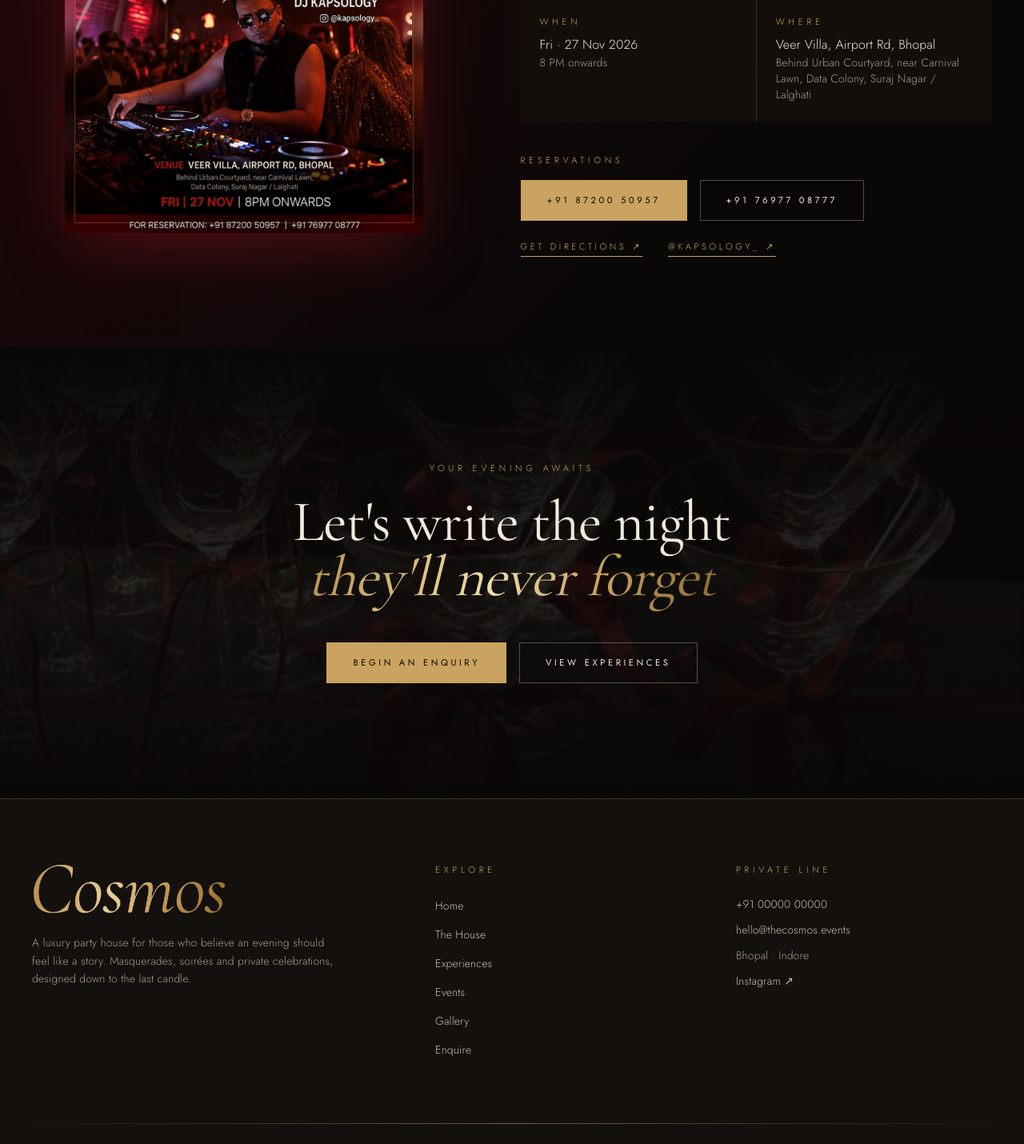
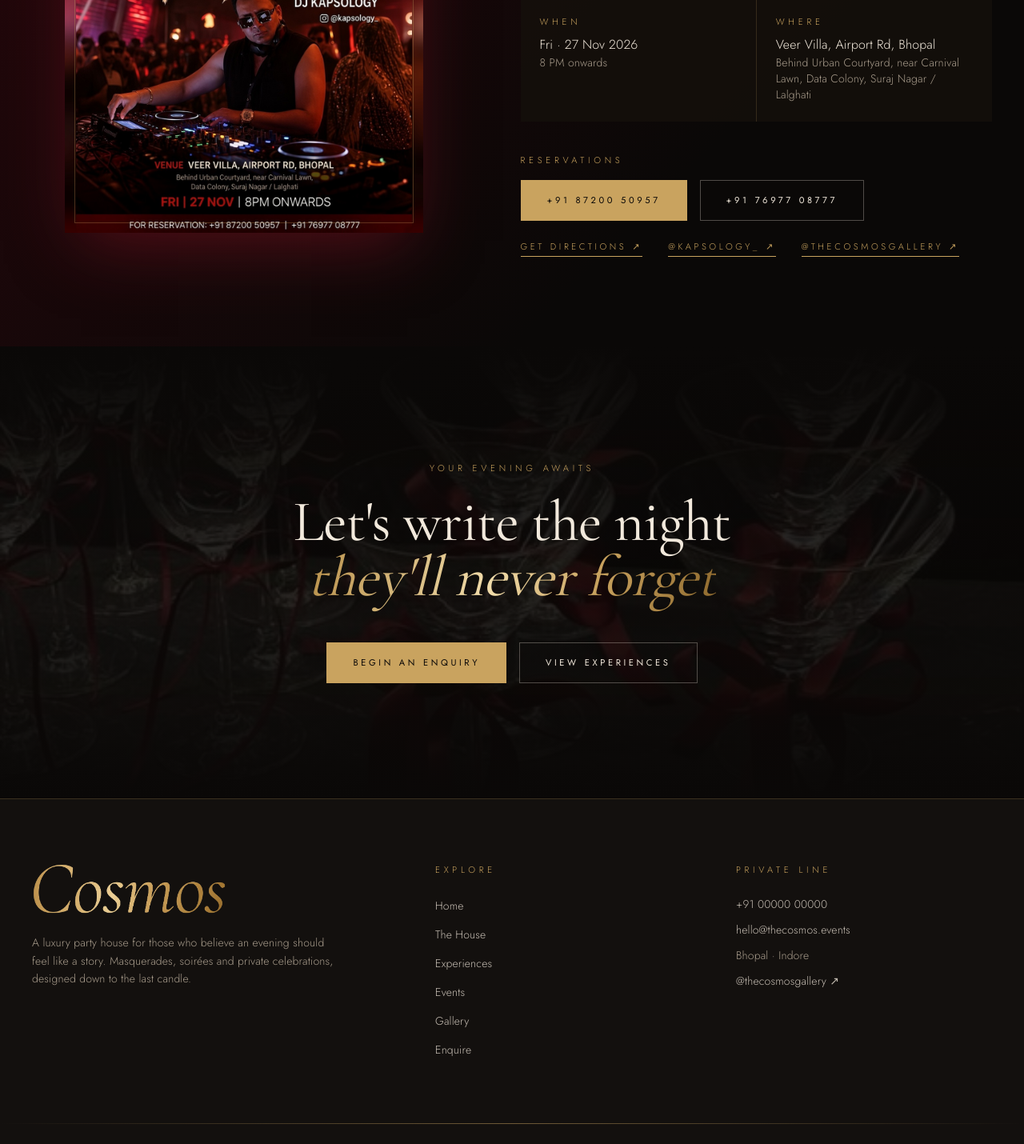
Before and after one commit to anshul52/COSMOS, a Next.js app: page /events in a window 1280 px wide. Shown: the part 1036-2466 px from the top of the page at 80% size. Built offline with nearby package versions, Linux system fonts and the light colour scheme; a web font is replaced by a local one.

Commit message:
feat(contact): update Instagram link and handle across components

```diff
--- a/src/app/events/page.tsx
+++ b/src/app/events/page.tsx
@@ -5,6 +5,7 @@ import EventFeature from "@/components/EventFeature";
 import Reveal from "@/components/Reveal";
 import CtaBand from "@/components/CtaBand";
 import { getUpcomingEvents } from "@/lib/events";
+import { contact } from "@/lib/site";
 
 export const metadata: Metadata = {
   title: "Events",
@@ -34,7 +35,13 @@ export default async function Events() {
             <h2 className="display text-4xl text-ivory md:text-5xl">
               The next night is <em className="gold-text italic">being planned.</em>
             </h2>
-            <p className="mt-6 text-muted">Follow us on Instagram or send an enquiry to hear first.</p>
+            <p className="mt-6 text-muted">
+              Follow{" "}
+              <a href={contact.instagram} target="_blank" rel="noreferrer" className="text-gold hover:underline">
+                {contact.instagramHandle}
+              </a>{" "}
+              on Instagram or send an enquiry to hear first.
+            </p>
             <Link href="/contact" className="btn-ghost mt-10">Enquire</Link>
           </Reveal>
         </section>
--- a/src/components/EventFeature.tsx
+++ b/src/components/EventFeature.tsx
@@ -1,5 +1,5 @@
 import Image from "next/image";
-import type { CosmosEvent } from "@/lib/site";
+import { contact, type CosmosEvent } from "@/lib/site";
 import Reveal from "./Reveal";
 
 const tel = (n: string) => `tel:${n.replace(/\s/g, "")}`;
@@ -81,6 +81,9 @@ export default function EventFeature({ event, headingLevel = "h2" }: { event: Co
               <a href={event.artist.instagram} target="_blank" rel="noreferrer" className="border-b border-gold pb-1 text-gold">
                 {event.artist.handle} ↗
               </a>
+              <a href={contact.instagram} target="_blank" rel="noreferrer" className="border-b border-gold pb-1 text-gold">
+                {contact.instagramHandle} ↗
+              </a>
             </div>
           </div>
         </Reveal>
--- a/src/components/Footer.tsx
+++ b/src/components/Footer.tsx
@@ -38,7 +38,7 @@ export default function Footer() {
             </li>
             <li className="text-muted">{contact.city}</li>
             <li>
-              <a href={contact.instagram} target="_blank" rel="noreferrer" className="hover:text-gold">Instagram ↗</a>
+              <a href={contact.instagram} target="_blank" rel="noreferrer" className="hover:text-gold">{contact.instagramHandle} ↗</a>
             </li>
           </ul>
         </div>
--- a/src/components/Header.tsx
+++ b/src/components/Header.tsx
@@ -152,6 +152,9 @@ export default function Header() {
           }`}
         >
           <a href={`mailto:${contact.email}`} className="block text-ivory/80 hover:text-gold">{contact.email}</a>
+          <a href={contact.instagram} target="_blank" rel="noreferrer" className="block text-ivory/80 hover:text-gold">
+            Instagram {contact.instagramHandle} ↗
+          </a>
           <p>{contact.city}</p>
         </div>
       </div>
--- a/src/lib/site.ts
+++ b/src/lib/site.ts
@@ -12,7 +12,8 @@ export const contact = {
   phone: "+91 00000 00000",
   email: "hello@thecosmos.events",
   city: "Bhopal · Indore",
-  instagram: "https://instagram.com/",
+  instagram: "https://www.instagram.com/thecosmosgallery/",
+  instagramHandle: "@thecosmosgallery",
 };
 
 export const experiences = [
```
